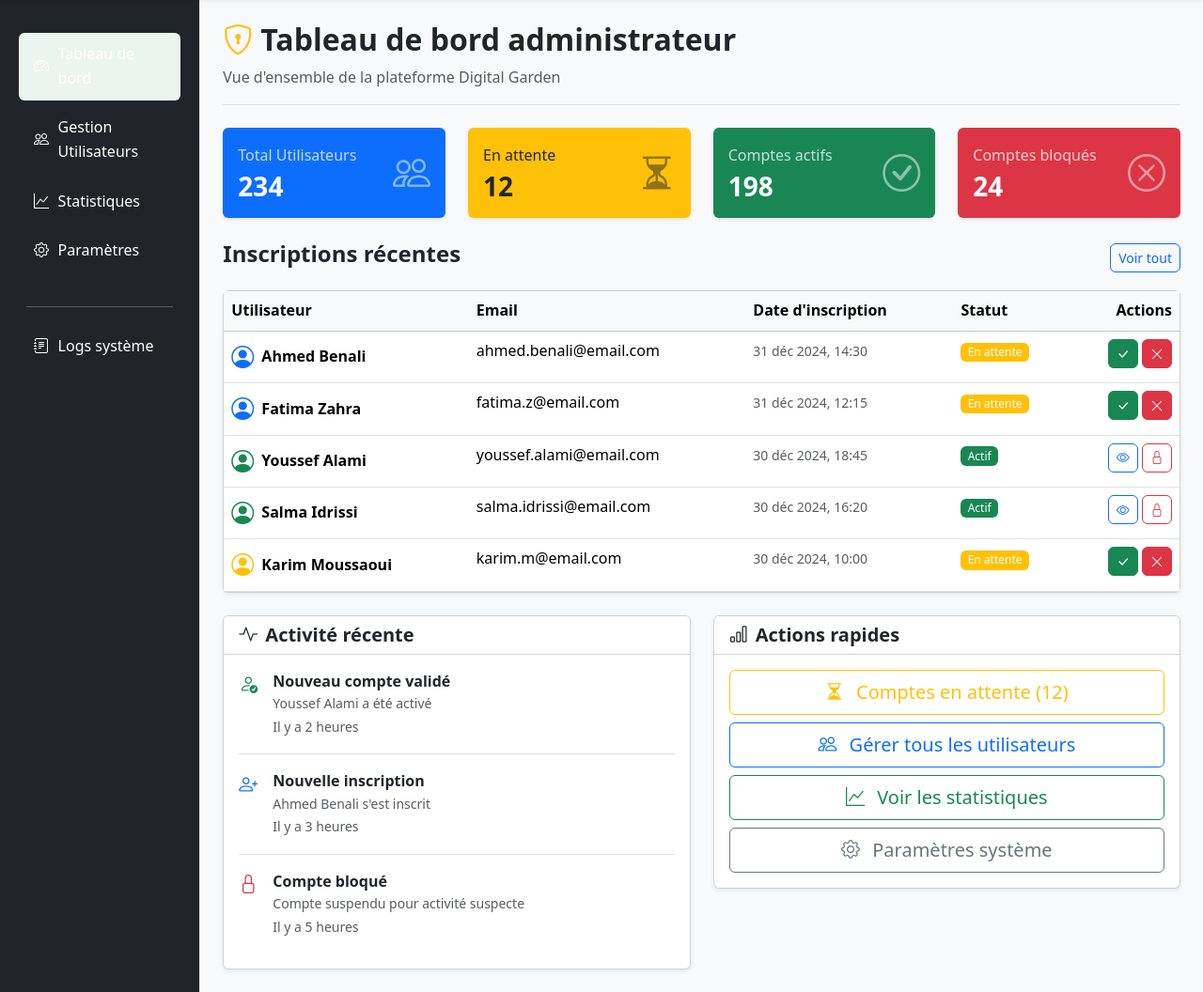
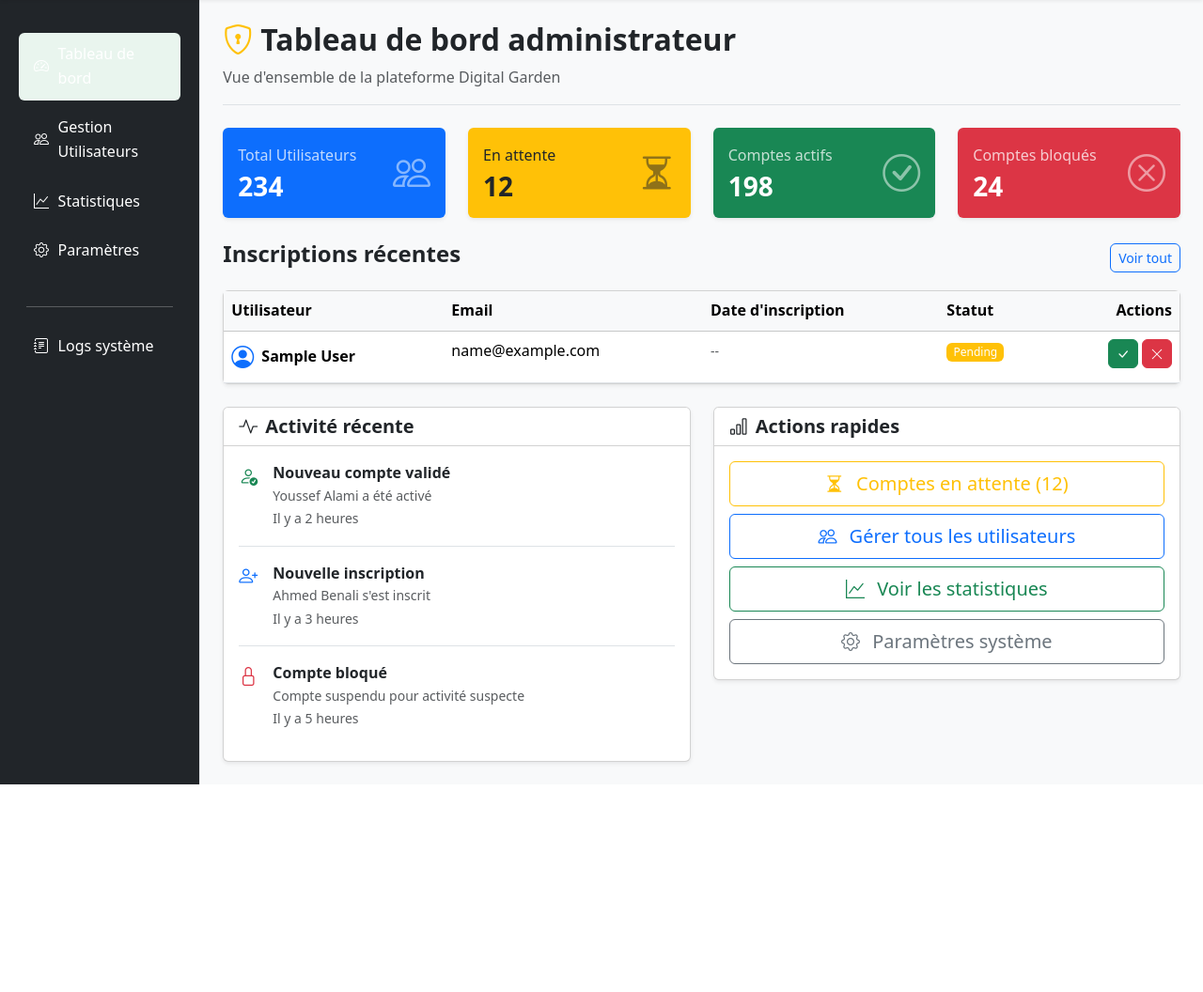
Before and after one commit to Abd0id/digital-garden-php-oop, a PHP site: page /dashboard.php in a window 1280 px wide. Shown: the part 65-1121 px from the top of the page at 94% size. After the commit the page ends 900 px from the top, so only its background shows below. Run offline with PHP 8.4, Linux system fonts and the light colour scheme; tables that the repository leaves empty hold one stand-in row (values such as "Sample post").

Commit message:
displaying userws list

```diff
--- a/admin/dashboard.php
+++ b/admin/dashboard.php
@@ -1,5 +1,11 @@
+<?php
+require_once "../src/Entity/User.php";
+include "../src/Repository/UserRepository.php";
+
+?>
 <!DOCTYPE html>
 <html lang="fr">
+
 <head>
     <meta charset="UTF-8">
     <meta name="viewport" content="width=device-width, initial-scale=1.0">
@@ -8,10 +14,12 @@
     <!-- Bootstrap 5 CSS -->
     <link href="https://cdnjs.cloudflare.com/ajax/libs/bootstrap/5.3.2/css/bootstrap.min.css" rel="stylesheet">
     <!-- Bootstrap Icons -->
-    <link href="https://cdnjs.cloudflare.com/ajax/libs/bootstrap-icons/1.11.1/font/bootstrap-icons.min.css" rel="stylesheet">
+    <link href="https://cdnjs.cloudflare.com/ajax/libs/bootstrap-icons/1.11.1/font/bootstrap-icons.min.css"
+        rel="stylesheet">
     <!-- Custom CSS -->
     <link href="../public_assets/css/style.css" rel="stylesheet">
 </head>
+
 <body>
     <!-- Top Navigation -->
     <nav class="navbar navbar-expand-lg navbar-dark bg-dark shadow-sm">
@@ -33,15 +41,19 @@
                         </a>
                     </li>
                     <li class="nav-item dropdown">
-                        <a class="nav-link dropdown-toggle d-flex align-items-center" href="#" id="adminDropdown" role="button" data-bs-toggle="dropdown">
+                        <a class="nav-link dropdown-toggle d-flex align-items-center" href="#" id="adminDropdown"
+                            role="button" data-bs-toggle="dropdown">
                             <i class="bi bi-person-circle fs-5 me-2"></i>
                             <span>Admin</span>
                         </a>
                         <ul class="dropdown-menu dropdown-menu-end">
                             <li><a class="dropdown-item" href="#"><i class="bi bi-person me-2"></i>Profil</a></li>
                             <li><a class="dropdown-item" href="#"><i class="bi bi-gear me-2"></i>Paramètres</a></li>
-                            <li><hr class="dropdown-divider"></li>
-                            <li><a class="dropdown-item text-danger" href="../logout.php"><i class="bi bi-box-arrow-right me-2"></i>Déconnexion</a></li>
+                            <li>
+                                <hr class="dropdown-divider">
+                            </li>
+                            <li><a class="dropdown-item text-danger" href="../logout.php"><i
+                                        class="bi bi-box-arrow-right me-2"></i>Déconnexion</a></li>
                         </ul>
                     </li>
                 </ul>
@@ -52,11 +64,13 @@
     <div class="container-fluid">
         <div class="row">
             <!-- Sidebar -->
-            <nav class="col-md-3 col-lg-2 d-md-block bg-dark sidebar text-white" style="min-height: calc(100vh - 56px);">
+            <nav class="col-md-3 col-lg-2 d-md-block bg-dark sidebar text-white"
+                style="min-height: calc(100vh - 56px);">
                 <div class="position-sticky pt-3">
                     <ul class="nav flex-column">
                         <li class="nav-item">
-                            <a class="sidebar-link text-white active" href="dashboard.php" style="border-left-color: #ffc107;">
+                            <a class="sidebar-link text-white active" href="dashboard.php"
+                                style="border-left-color: #ffc107;">
                                 <i class="bi bi-speedometer2"></i>Tableau de bord
                             </a>
                         </li>
@@ -90,7 +104,8 @@
             <!-- Main Content -->
             <main class="col-md-9 ms-sm-auto col-lg-10 px-md-4 py-4">
                 <!-- Header -->
-                <div class="d-flex justify-content-between flex-wrap flex-md-nowrap align-items-center pb-3 mb-4 border-bottom">
+                <div
+                    class="d-flex justify-content-between flex-wrap flex-md-nowrap align-items-center pb-3 mb-4 border-bottom">
                     <div>
                         <h1 class="h2 fw-bold">
                             <i class="bi bi-shield-lock text-warning me-2"></i>Tableau de bord administrateur
@@ -184,16 +199,34 @@
                                         </tr>
                                     </thead>
                                     <tbody>
+                                        <?php
+                                        $userRepository = new UserRepository();
+                                        $users = $userRepository->findAll();
+                                        foreach ($users as $user):
+                                            ?>
                                             <tr>
                                                 <td>
                                                     <div class="d-flex align-items-center">
                                                         <i class="bi bi-person-circle fs-4 me-2 text-primary"></i>
-                                                    <strong>Ahmed Benali</strong>
+                                                        <strong>
+                                                            <?= htmlspecialchars($user->getFullName()) ?>
+                                                        </strong>
                                                     </div>
                                                 </td>
-                                            <td>ahmed.benali@email.com</td>
-                                            <td><small class="text-muted">31 déc 2024, 14:30</small></td>
-                                            <td><span class="badge bg-warning">En attente</span></td>
+                                                <td>
+                                                    <?= htmlspecialchars($user->getEmail()) ?>
+                                                </td>
+                                                <td><small class="text-muted">--</small></td>
+                                                <!-- Replace with date if available -->
+                                                <td>
+                                                    <?php
+                                                    $status = $user->getStatus();
+                                                    $badge = $status === 'active' ? 'success' : ($status === 'pending' ? 'warning' : 'secondary');
+                                                    ?>
+                                                    <span class="badge bg-<?= $badge ?>">
+                                                        <?= ucfirst($status) ?>
+                                                    </span>
+                                                </td>
                                                 <td class="text-end">
                                                     <button class="btn btn-sm btn-success" title="Valider">
                                                         <i class="bi bi-check-lg"></i>
@@ -203,83 +236,9 @@
                                                     </button>
                                                 </td>
                                             </tr>
-                                        <tr>
-                                            <td>
-                                                <div class="d-flex align-items-center">
-                                                    <i class="bi bi-person-circle fs-4 me-2 text-primary"></i>
-                                                    <strong>Fatima Zahra</strong>
-                                                </div>
-                                            </td>
-                                            <td>fatima.z@email.com</td>
-                                            <td><small class="text-muted">31 déc 2024, 12:15</small></td>
-                                            <td><span class="badge bg-warning">En attente</span></td>
-                                            <td class="text-end">
-                                                <button class="btn btn-sm btn-success" title="Valider">
-                                                    <i class="bi bi-check-lg"></i>
-                                                </button>
-                                                <button class="btn btn-sm btn-danger" title="Bloquer">
-                                                    <i class="bi bi-x-lg"></i>
-                                                </button>
-                                            </td>
-                                        </tr>
-                                        <tr>
-                                            <td>
-                                                <div class="d-flex align-items-center">
-                                                    <i class="bi bi-person-circle fs-4 me-2 text-success"></i>
-                                                    <strong>Youssef Alami</strong>
-                                                </div>
-                                            </td>
-                                            <td>youssef.alami@email.com</td>
-                                            <td><small class="text-muted">30 déc 2024, 18:45</small></td>
-                                            <td><span class="badge bg-success">Actif</span></td>
-                                            <td class="text-end">
-                                                <button class="btn btn-sm btn-outline-primary" title="Voir profil">
-                                                    <i class="bi bi-eye"></i>
-                                                </button>
-                                                <button class="btn btn-sm btn-outline-danger" title="Bloquer">
-                                                    <i class="bi bi-lock"></i>
-                                                </button>
-                                            </td>
-                                        </tr>
-                                        <tr>
-                                            <td>
-                                                <div class="d-flex align-items-center">
-                                                    <i class="bi bi-person-circle fs-4 me-2 text-success"></i>
-                                                    <strong>Salma Idrissi</strong>
-                                                </div>
-                                            </td>
-                                            <td>salma.idrissi@email.com</td>
-                                            <td><small class="text-muted">30 déc 2024, 16:20</small></td>
-                                            <td><span class="badge bg-success">Actif</span></td>
-                                            <td class="text-end">
-                                                <button class="btn btn-sm btn-outline-primary" title="Voir profil">
-                                                    <i class="bi bi-eye"></i>
-                                                </button>
-                                                <button class="btn btn-sm btn-outline-danger" title="Bloquer">
-                                                    <i class="bi bi-lock"></i>
-                                                </button>
-                                            </td>
-                                        </tr>
-                                        <tr>
-                                            <td>
-                                                <div class="d-flex align-items-center">
-                                                    <i class="bi bi-person-circle fs-4 me-2 text-warning"></i>
-                                                    <strong>Karim Moussaoui</strong>
-                                                </div>
-                                            </td>
-                                            <td>karim.m@email.com</td>
-                                            <td><small class="text-muted">30 déc 2024, 10:00</small></td>
-                                            <td><span class="badge bg-warning">En attente</span></td>
-                                            <td class="text-end">
-                                                <button class="btn btn-sm btn-success" title="Valider">
-                                                    <i class="bi bi-check-lg"></i>
-                                                </button>
-                                                <button class="btn btn-sm btn-danger" title="Bloquer">
-                                                    <i class="bi bi-x-lg"></i>
-                                                </button>
-                                            </td>
-                                        </tr>
+                                        <?php endforeach; ?>
                                     </tbody>
+
                                 </table>
                             </div>
                         </div>
@@ -320,7 +279,8 @@
                                             <i class="bi bi-lock text-danger fs-5 me-3"></i>
                                             <div>
                                                 <strong>Compte bloqué</strong>
-                                                <p class="text-muted small mb-0">Compte suspendu pour activité suspecte</p>
+                                                <p class="text-muted small mb-0">Compte suspendu pour activité suspecte
+                                                </p>
                                                 <small class="text-muted">Il y a 5 heures</small>
                                             </div>
                                         </div>
@@ -369,7 +329,7 @@
     <script>
         // Confirmation for actions
         document.querySelectorAll('[title="Valider"]').forEach(btn => {
-            btn.addEventListener('click', function() {
+            btn.addEventListener('click', function () {
                 if (confirm('Êtes-vous sûr de vouloir valider ce compte ?')) {
                     // Add validation logic here
                     console.log('Compte validé');
@@ -378,7 +338,7 @@
         });
 
         document.querySelectorAll('[title="Bloquer"]').forEach(btn => {
-            btn.addEventListener('click', function() {
+            btn.addEventListener('click', function () {
                 if (confirm('Êtes-vous sûr de vouloir bloquer ce compte ?')) {
                     // Add blocking logic here
                     console.log('Compte bloqué');
@@ -387,4 +347,5 @@
         });
     </script>
 </body>
+
 </html>
```
Lines whose indentation alone changed are shown as unchanged.
